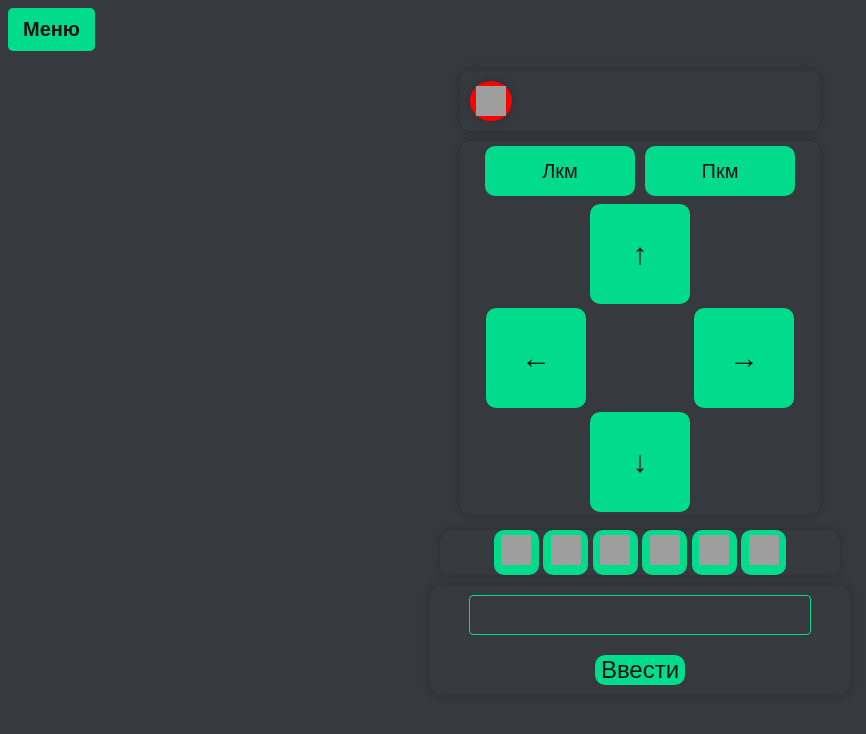
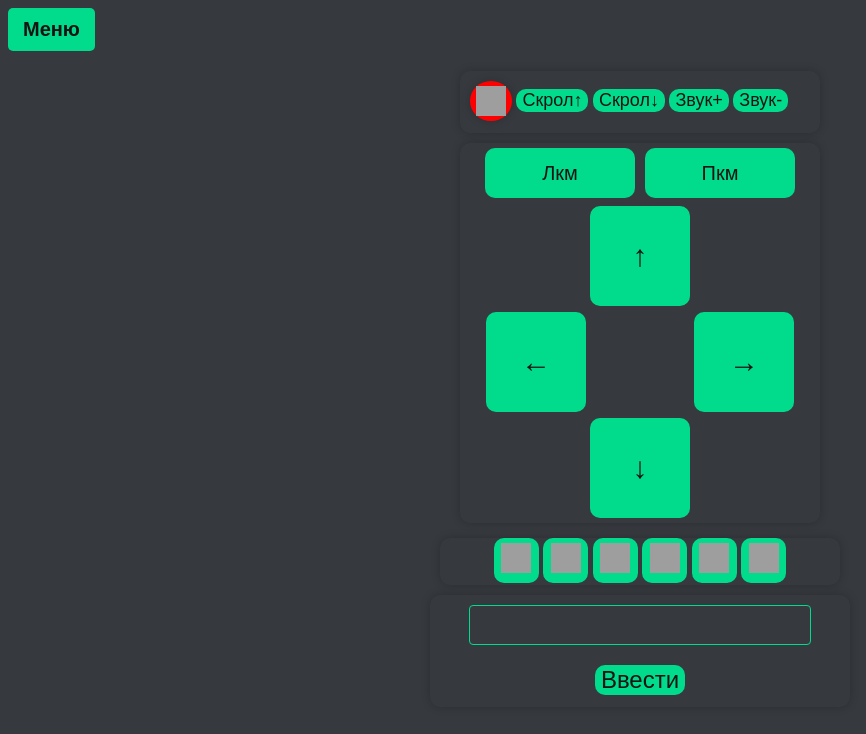
Before and after one commit to Ywxig/Web-Remote-Controller, a Flask app: page /keybord in a window 1280 px wide. Shown: the top 734 px of the page, without its empty margins (0-866 px from the left). Run offline with Flask 3, Linux system fonts and the light colour scheme; grey boxes are pictures that could not be loaded.

Commit message:
Add files via upload

```diff
--- a/main.py
+++ b/main.py
@@ -2,7 +2,7 @@ from flask import Flask, request, render_template, jsonify
 from CMFIO import Compilator, element
 import webbrowser as wb
 from pynput import mouse, keyboard
-
+import time
 
 from youtube import *
 import os
@@ -110,8 +110,8 @@ def media_process():
         return render_template('YouTube.html')
     if media == "next":
         keyboard.press(Key.shift)
-        keyboard.press('N')
-        keyboard.release('N')
+        keyboard.press('n')
+        keyboard.release('n')
         keyboard.release(Key.shift)
         return render_template('YouTube.html')
     if media == "close":
@@ -170,7 +170,26 @@ def keybord_process():
         mouse.press(Button.left)
         mouse.release(Button.left)
         return render_template('keybord.html')
-
+    if system == "skroll-up":
+        mouse.scroll(0, 2)
+        return render_template('keybord.html')
+    if system == "skroll-down":
+        mouse.scroll(0, -2)
+        return render_template('keybord.html')
+    if system == "volume+":
+        from pynput.keyboard import Key, Controller
+        keyboard = Controller() #контроллер клавы
+        keyboard.press(Key.media_volume_up)
+        time.sleep(4)
+        keyboard.release(Key.media_volume_up)
+        return render_template('keybord.html')
+    if system == "volume-":
+        from pynput.keyboard import Key, Controller
+        keyboard = Controller() #контроллер клавы
+        keyboard.press(Key.media_volume_down)
+        time.sleep(4)
+        keyboard.release(Key.media_volume_down)
+        return render_template('keybord.html')
     else:
         print(system)
         return render_template('keybord.html')
@@ -199,8 +218,8 @@ def media_pad_process():
         return render_template('keybord.html')
     if media == "next":
         keyboard.press(Key.shift)
-        keyboard.press('N')
-        keyboard.release('N')
+        keyboard.press('n')
+        keyboard.release('n')
         keyboard.release(Key.shift)
         return render_template('keybord.html')
     if media == "close":
--- a/template/YouTube.html
+++ b/template/YouTube.html
@@ -3,7 +3,7 @@
 <head>
     <meta charset="UTF-8">
     <meta name="viewport" content="width=device-width, initial-scale=1.0">
-    <title>DUDE</title>
+    <title>Упровление ютубом</title>
 #include ui/ui.css
 </head>
 <body>
--- a/template/add_element.html
+++ b/template/add_element.html
@@ -3,7 +3,7 @@
 <head>
     <meta charset="UTF-8">
     <meta name="viewport" content="width=device-width, initial-scale=1.0">
-    <title>Document</title>
+    <title>Добавить кнопку</title>
 #include ui/ui.css
 </head>
 <body>
--- a/template/error.html
+++ b/template/error.html
@@ -3,7 +3,7 @@
 <head>
     <meta charset="UTF-8">
     <meta name="viewport" content="width=device-width, initial-scale=1.0">
-    <title>Document</title>
+    <title>Упс...</title>
 #include ui/ui.css
 
 </head>
--- a/template/index.html
+++ b/template/index.html
@@ -3,7 +3,7 @@
 <head>
     <meta charset="UTF-8">
     <meta name="viewport" content="width=device-width, initial-scale=1.0">
-    <title>remout control</title>
+    <title>Главная</title>
 #include ui/ui.css
 </head>
 <body>
@@ -13,8 +13,7 @@
 
 
     <form action="/index" method="POST" id="main">
-        <button type="submit" value="Hello!!" name="adres">Hello</button>
-        <button type="submit" value="https://www.youtube.com/" name="adres">Ютуб</button>
+        <button type="submit" value="https://www.youtube.com/" name="adres">YouTube.com</button>
         <cut>
     </form>
 
--- a/template/keybord.html
+++ b/template/keybord.html
@@ -3,7 +3,7 @@
 <head>
     <meta charset="UTF-8">
     <meta name="viewport" content="width=device-width, initial-scale=1.0">
-    <title>Document</title>
+    <title>Упровление</title>
 #include ui/ui.css
 </head>
 <body>
@@ -18,6 +18,10 @@
         <div class="button-pad">
 
             <button class="off" type="submit" value="off" name="command"><img align="center" class="ico" src="https://cdn4.iconfinder.com/data/icons/interface-essential-vol-6/24/power-button--power-button-on-off-512.png" alt=""></button>
+            <button class="volume-button" type="submit" name="command" value="skroll-up">Скрол↑</button>
+            <button class="volume-button" type="submit" name="command" value="skroll-down">Скрол↓</button>
+            <button class="volume-button" type="submit" name="command" value="volume+">Звук+</button>
+            <button class="volume-button" type="submit" name="command" value="volume-">Звук-</button>
         </div>
         <div class="mouse-controller" align="center">
             <div><button class="mouse" type="submit" name="command" value="mouse-left">Лкм</button><button class="mouse" type="submit" name="command" value="mouse-right">Пкм</button></div>
--- a/templates/keybord.html
+++ b/templates/keybord.html
@@ -3,7 +3,7 @@
 <head>
     <meta charset="UTF-8">
     <meta name="viewport" content="width=device-width, initial-scale=1.0">
-    <title>Document</title>
+    <title>Упровление</title>
 <style>
 :root{
     --primary-color: #00dc8c;
@@ -242,6 +242,7 @@ li{
   margin-top: 15px;
   margin-bottom: 5px;
   border-radius: 10px;
+  line-height: 2;
 }
 
 .ico{
@@ -304,12 +305,22 @@ button {
   border: none;
   cursor: pointer;
   border-radius: 10px;
-
+  margin-bottom: 2px;
 }
 
 button:hover {
   background-color: var(--dark-color);
   box-shadow: 0 4px 10px rgba(0, 0, 0, 0.4);
+}
+
+.volume-button {
+  font-size: 18px;
+  background-color: var(--primary-color);
+  color: var(--text-color);
+  border: none;
+  cursor: pointer;
+  border-radius: 10px;
+  margin-bottom: 2px;
 }
 </style>
 
@@ -331,6 +342,10 @@ button:hover {
         <div class="button-pad">
 
             <button class="off" type="submit" value="off" name="command"><img align="center" class="ico" src="https://cdn4.iconfinder.com/data/icons/interface-essential-vol-6/24/power-button--power-button-on-off-512.png" alt=""></button>
+            <button class="volume-button" type="submit" name="command" value="skroll-up">Скрол↑</button>
+            <button class="volume-button" type="submit" name="command" value="skroll-down">Скрол↓</button>
+            <button class="volume-button" type="submit" name="command" value="volume+">Звук+</button>
+            <button class="volume-button" type="submit" name="command" value="volume-">Звук-</button>
         </div>
         <div class="mouse-controller" align="center">
             <div><button class="mouse" type="submit" name="command" value="mouse-left">Лкм</button><button class="mouse" type="submit" name="command" value="mouse-right">Пкм</button></div>
--- a/ui/ui.css
+++ b/ui/ui.css
@@ -235,6 +235,7 @@ li{
   margin-top: 15px;
   margin-bottom: 5px;
   border-radius: 10px;
+  line-height: 2;
 }
 
 .ico{
@@ -297,10 +298,20 @@ button {
   border: none;
   cursor: pointer;
   border-radius: 10px;
-
+  margin-bottom: 2px;
 }
 
 button:hover {
   background-color: var(--dark-color);
   box-shadow: 0 4px 10px rgba(0, 0, 0, 0.4);
 }
+
+.volume-button {
+  font-size: 18px;
+  background-color: var(--primary-color);
+  color: var(--text-color);
+  border: none;
+  cursor: pointer;
+  border-radius: 10px;
+  margin-bottom: 2px;
+}
```
Also changed, not shown: templates/YouTube.html (+13 -2 lines), templates/add_element.html (+13 -2 lines), templates/error.html (+13 -2 lines), templates/index.html (+14 -4 lines).
